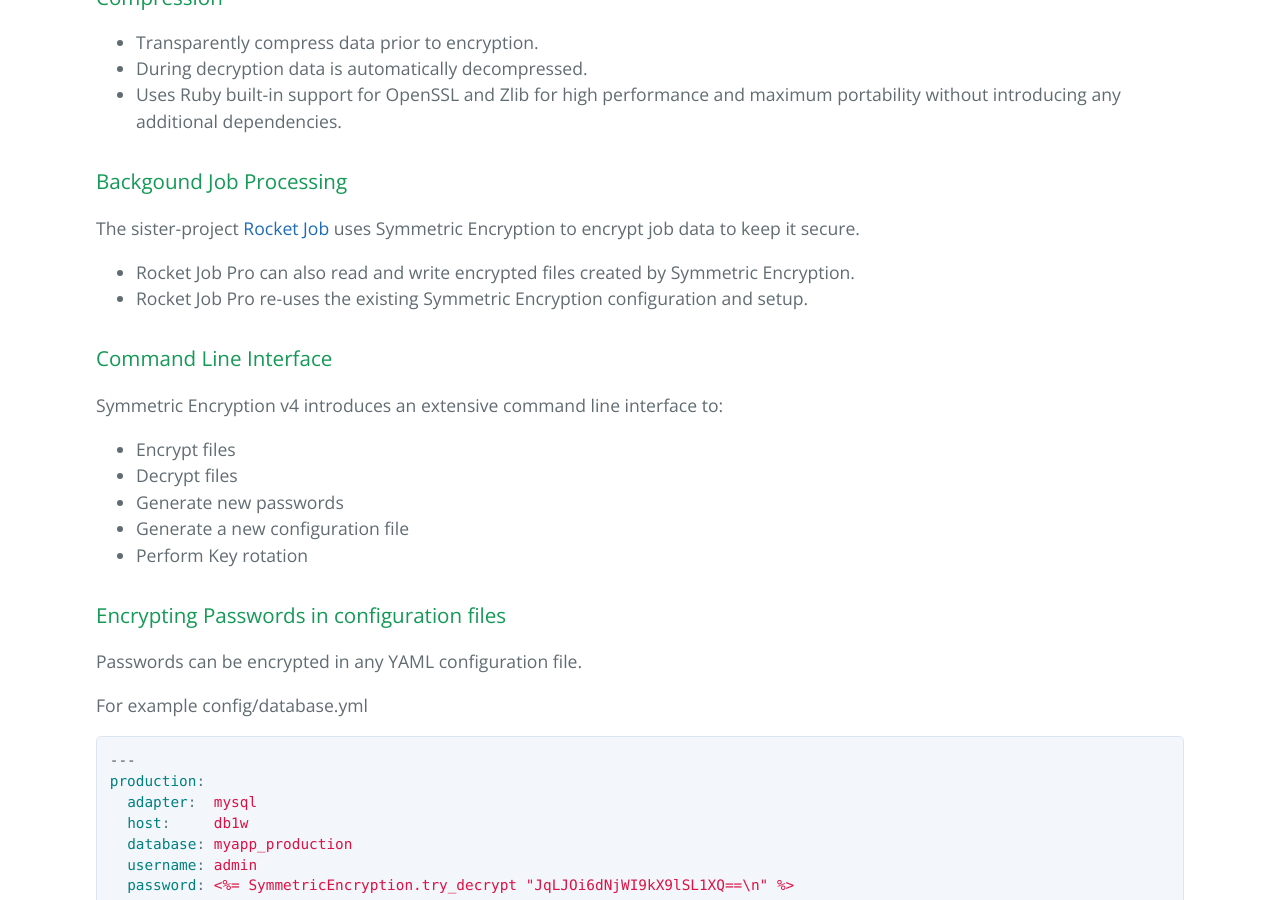
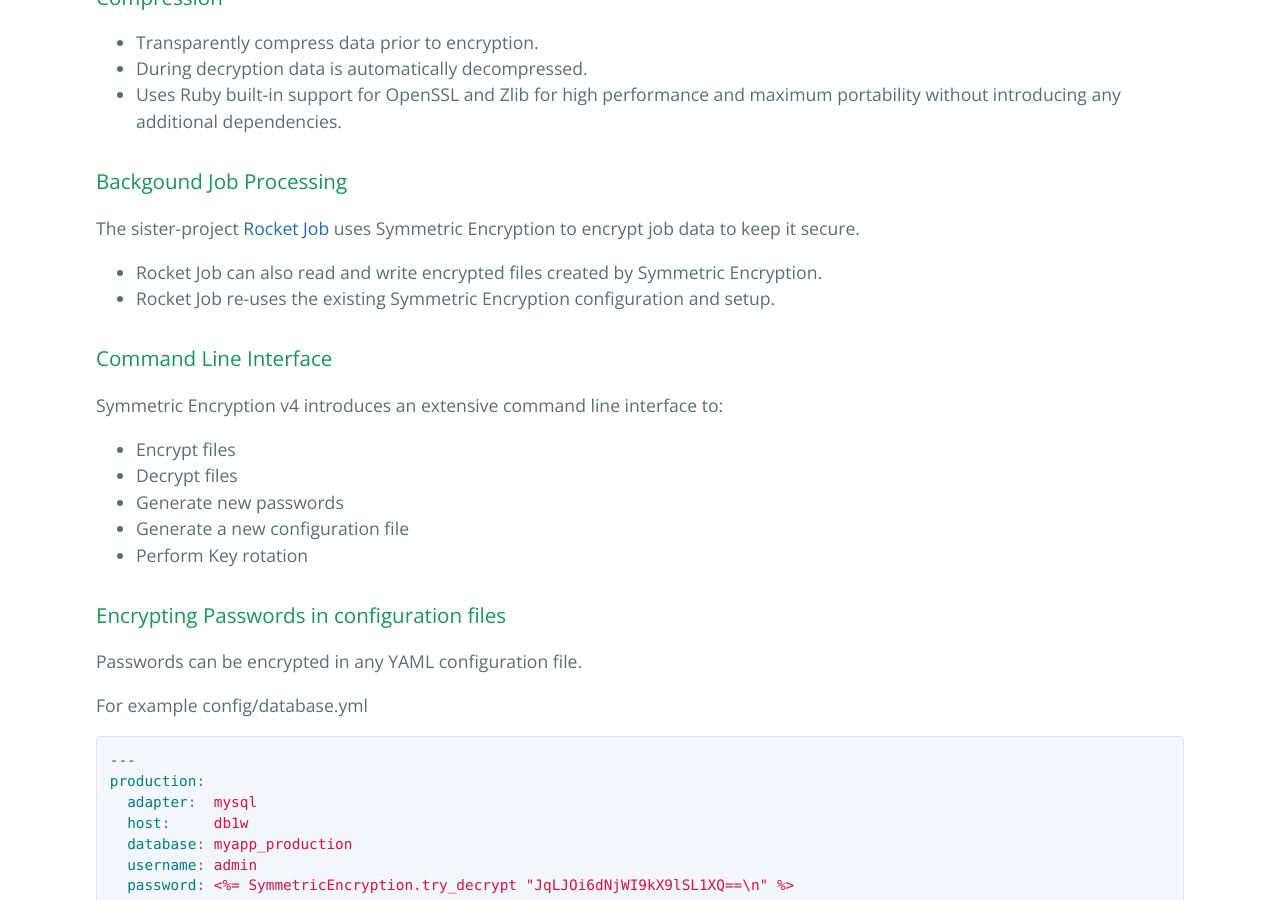
Before and after one commit to reidmorrison/symmetric-encryption, a Jekyll site: the page built from docs/index.md, in a window 1280 px wide and 900 px high, scrolled down 1542 px. Built offline with Jekyll 4.4.1, drawn with Linux system fonts in a browser that asks for light colours; our own code applies the rules of GitHub Pages for plain Markdown files.

Commit message:
Doc updates

```diff
--- a/docs/index.md
+++ b/docs/index.md
@@ -67,8 +67,8 @@
 
 The sister-project [Rocket Job](http://rocketjob.io) uses Symmetric Encryption
 to encrypt job data to keep it secure.
-* Rocket Job Pro can also read and write encrypted files created by Symmetric Encryption.
-* Rocket Job Pro re-uses the existing Symmetric Encryption configuration and setup.
+* Rocket Job can also read and write encrypted files created by Symmetric Encryption.
+* Rocket Job re-uses the existing Symmetric Encryption configuration and setup.
 
 ### Command Line Interface
 
--- a/lib/symmetric_encryption/cipher.rb
+++ b/lib/symmetric_encryption/cipher.rb
@@ -114,7 +114,7 @@
     #     to convert it to a string
     #
     #   random_iv [true|false]
-    #     Whether the encypted value should use a random IV every time the
+    #     Whether the encrypted value should use a random IV every time the
     #     field is encrypted.
     #     Notes:
     #     * Setting random_iv to true will result in a different encrypted output for
```
Also changed, not shown: docs/key_rotation.md (+0 -2 lines), test/cipher_test.rb (+0 -19 lines).
